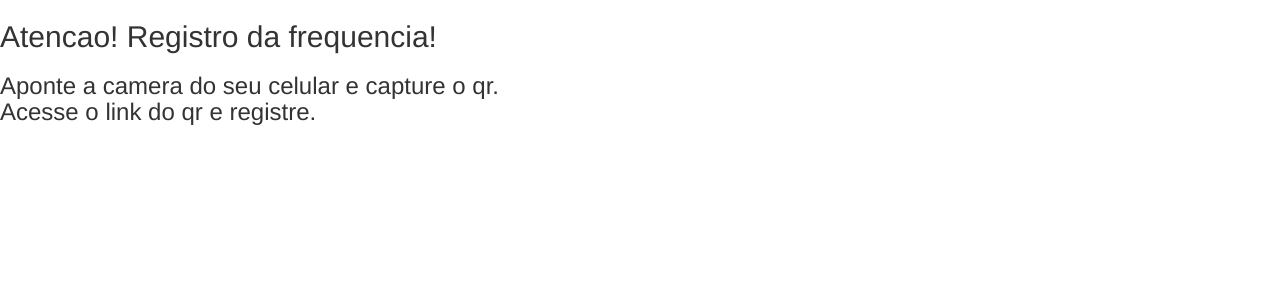
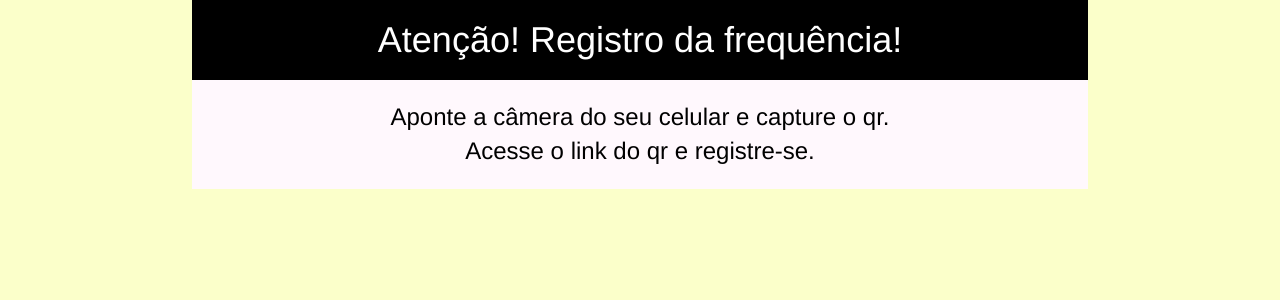
Before and after one commit to HipolitoJr/classroom-ifpi, a Django app: page /qr/ in a window 1280 px wide. Shown: the top 300 px of the page. Run offline with Django 3.2, Linux system fonts and the light colour scheme; some libraries are stand-ins or nearby versions.

Commit message:
Estilo página qr

```diff
--- a/classroom_ifpi/qr_code/static/qr.css
+++ /dev/null
@@ -1,3 +0,0 @@
-h2{
-    color: #209a00;
-}
--- /dev/null
+++ b/classroom_ifpi/qr_code/static/qr_code/qr.css
@@ -0,0 +1,45 @@
+html {
+    background-color: #fbffca;
+}
+
+header {
+    width: 100%;
+    background-color: black;
+}
+
+h1 {
+    margin: 0;
+    padding-top: 20px;
+    padding-bottom: 20px;
+    text-align: center;
+    color: #ffffff;
+
+}
+
+#inst{
+    width: 100%;
+    padding: 20px 20px 0 20px;
+    display: inline-block;
+}
+
+p{
+    color: #000000;
+    font-size: x-large;
+    text-align: center;
+    margin: 0 auto;
+}
+
+body {
+    width: 70%;
+    margin: 0 auto;
+    background-color: #fff8fd;
+}
+
+#cont{
+    padding: 0 20px 20px 20px;
+}
+
+img {
+    display: block;
+    margin: 0 auto;
+}
--- a/classroom_ifpi/qr_code/templates/qr_code/base.html
+++ b/classroom_ifpi/qr_code/templates/qr_code/base.html
@@ -1,12 +1,13 @@
-{#{% load static %}#}
+{% load static %}
 <!DOCTYPE html>
 <html lang="en">
     <head>
         <meta charset="UTF-8">
         <title>Frequência</title>
-        <link rel="stylesheet" href="http://maxcdn.bootstrapcdn.com/bootstrap/3.2.0/css/bootstrap.min.css">
-        <link rel="stylesheet" href="http://maxcdn.bootstrapcdn.com/bootstrap/3.2.0/css/bootstrap-theme.min.css">
-        <link href='http://fonts.googleapis.com/css?family=Lobster&subset=latin,latin-ext' rel='stylesheet' type='text/css'>
+        <link rel="stylesheet" href="//maxcdn.bootstrapcdn.com/bootstrap/3.2.0/css/bootstrap.min.css">
+        <link rel="stylesheet" href="//maxcdn.bootstrapcdn.com/bootstrap/3.2.0/css/bootstrap-theme.min.css">
+        <link href='//fonts.googleapis.com/css?family=Lobster&subset=latin,latin-ext' rel='stylesheet' type='text/css'>
+        <link rel="stylesheet" href="{% static 'qr_code/qr.css' %}">
     </head>
     <body>
         {% block content %}
--- a/classroom_ifpi/qr_code/templates/qr_code/qr_code.html
+++ b/classroom_ifpi/qr_code/templates/qr_code/qr_code.html
@@ -1,8 +1,16 @@
 {% extends 'qr_code/base.html' %}
 {% block content %}
     {% load django_qr_creator %}
-    <h2>Atencao! Registro da frequencia!</h2>
-    <h3>Aponte a camera do seu celular e capture o qr.<br>
-        Acesse o link do qr e registre.</h3>
-        {% qr url=link %}
+    <header>
+        <h1>Atenção! Registro da frequência!</h1>
+    </header>
+    <div id="cont">
+        <div id="inst">
+            <p>Aponte a câmera do seu celular e capture o qr.</p>
+            <p>Acesse o link do qr e registre-se.</p>
+        </div>
+        <div>
+            {% qr url=link %}
+        </div>
+    </div>
 {% endblock %}
```
